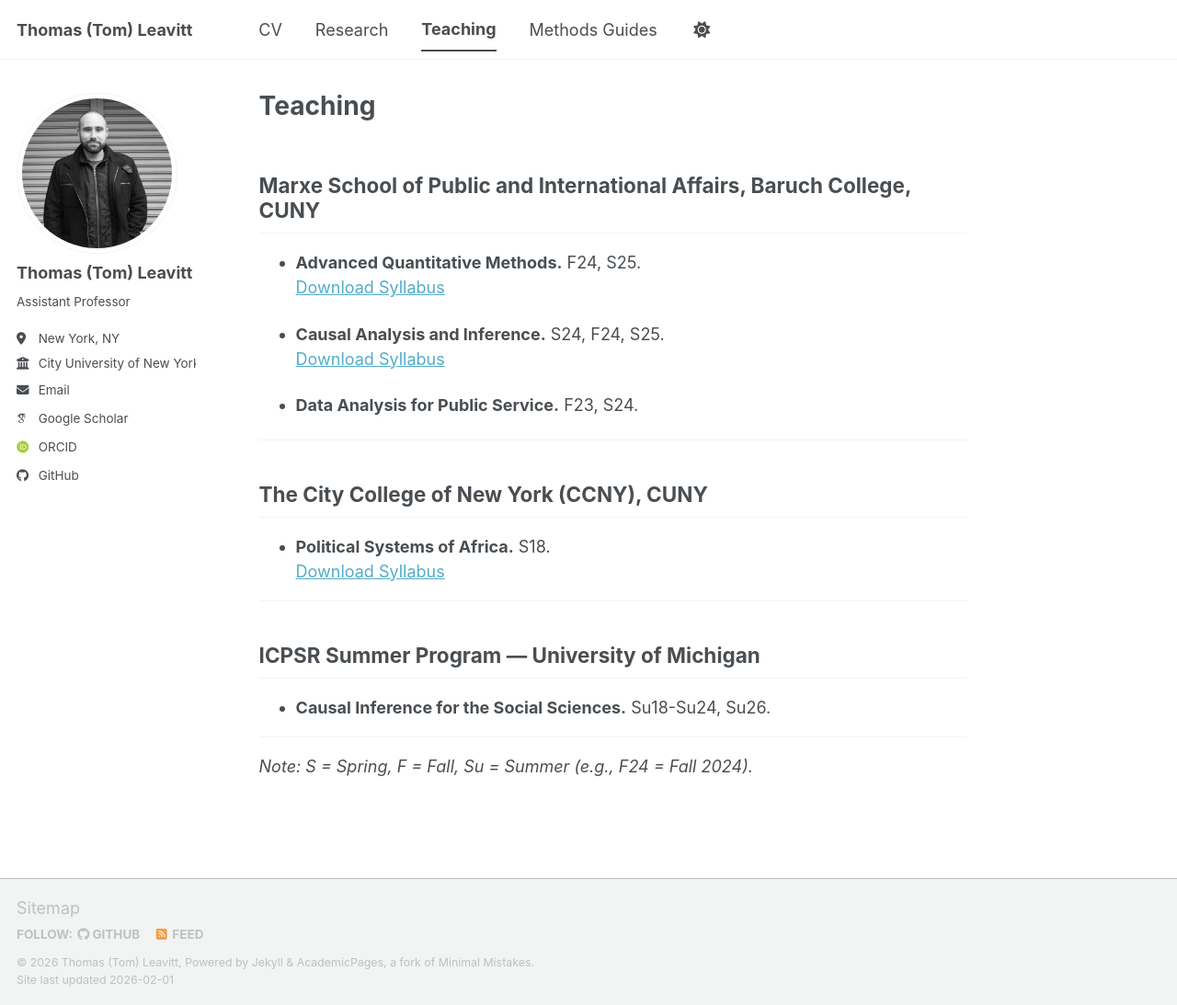
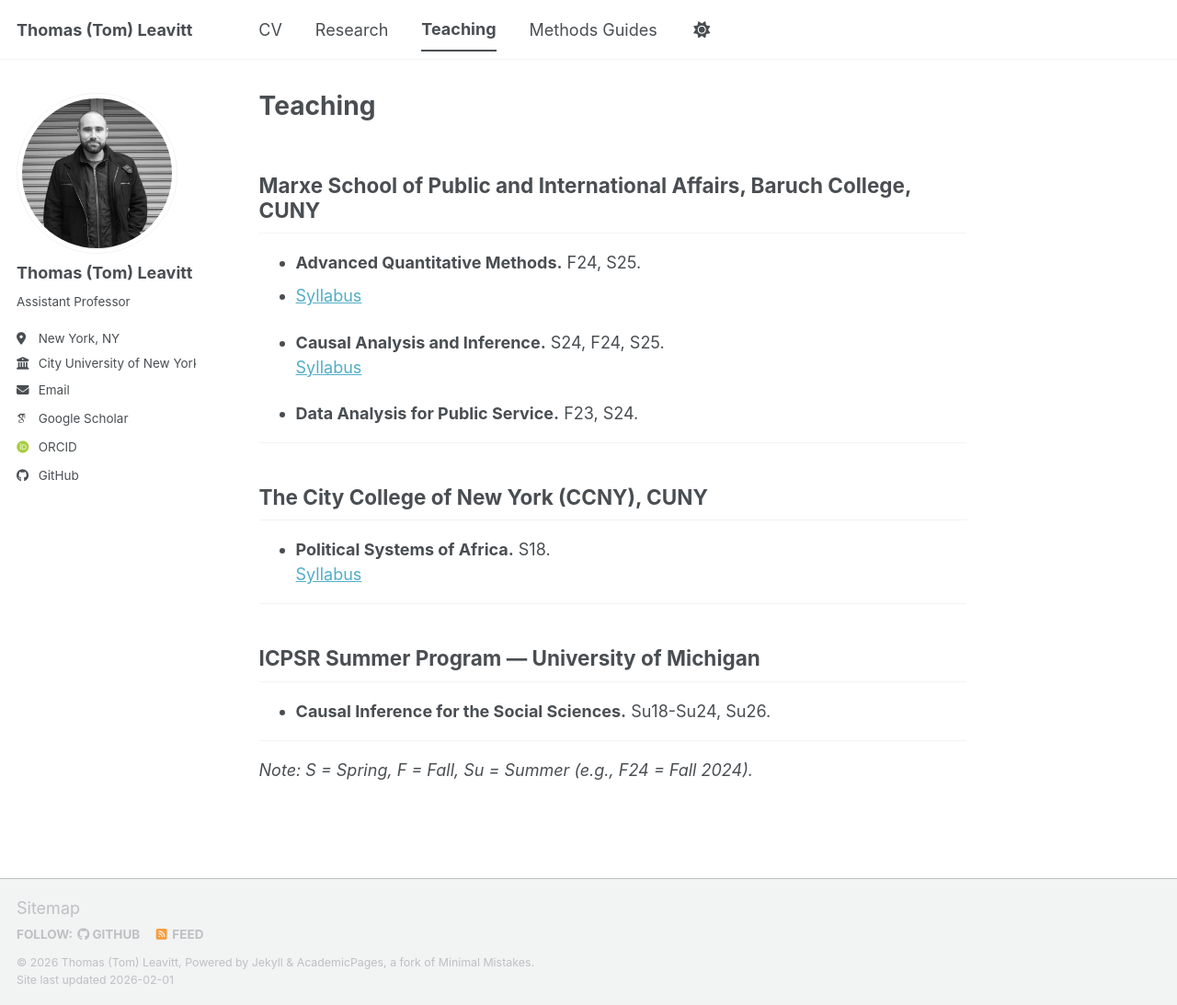
Before and after one commit to tl2624/tl2624.github.io, a Jekyll site: the page built from _pages/teaching.md, in a window 1280 px wide and 1093 px high. Shown: the whole window at 92% size. Built offline with Jekyll 4.4.1, drawn with Linux system fonts in a browser that asks for light colours; some web fonts are replaced; a script bundle is joined from its source files by our own code; library files that are not in the unit come from our copies.

Commit message:
Revise syllabus links for clarity
Updated syllabus links to remove 'Download' text.

```diff
--- a/_pages/teaching.md
+++ b/_pages/teaching.md
@@ -8,10 +8,10 @@
 ## Marxe School of Public and International Affairs, Baruch College, CUNY
 
 - **Advanced Quantitative Methods.** F24, S25.
-  [Download Syllabus](https://tl2624.github.io/files/PAF_9177.pdf)
+- [Syllabus](https://tl2624.github.io/files/PAF_9177.pdf)
 
 - **Causal Analysis and Inference.** S24, F24, S25.
-  [Download Syllabus](https://tl2624.github.io/files/PAF_9272.pdf)
+  [Syllabus](https://tl2624.github.io/files/PAF_9272.pdf)
 
 - **Data Analysis for Public Service.** F23, S24.
 
@@ -20,7 +20,7 @@
 ## The City College of New York (CCNY), CUNY
 
 - **Political Systems of Africa.** S18.
-  [Download Syllabus](https://tl2624.github.io/files/PSC_2380.pdf)
+  [Syllabus](https://tl2624.github.io/files/PSC_2380.pdf)
 
 ---
 
```
